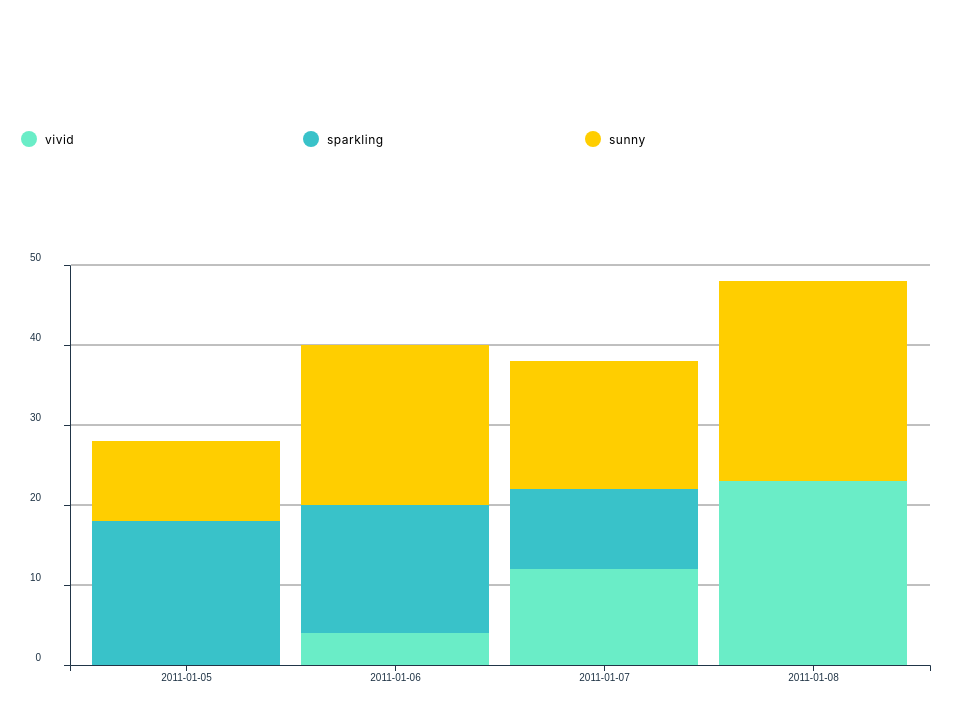
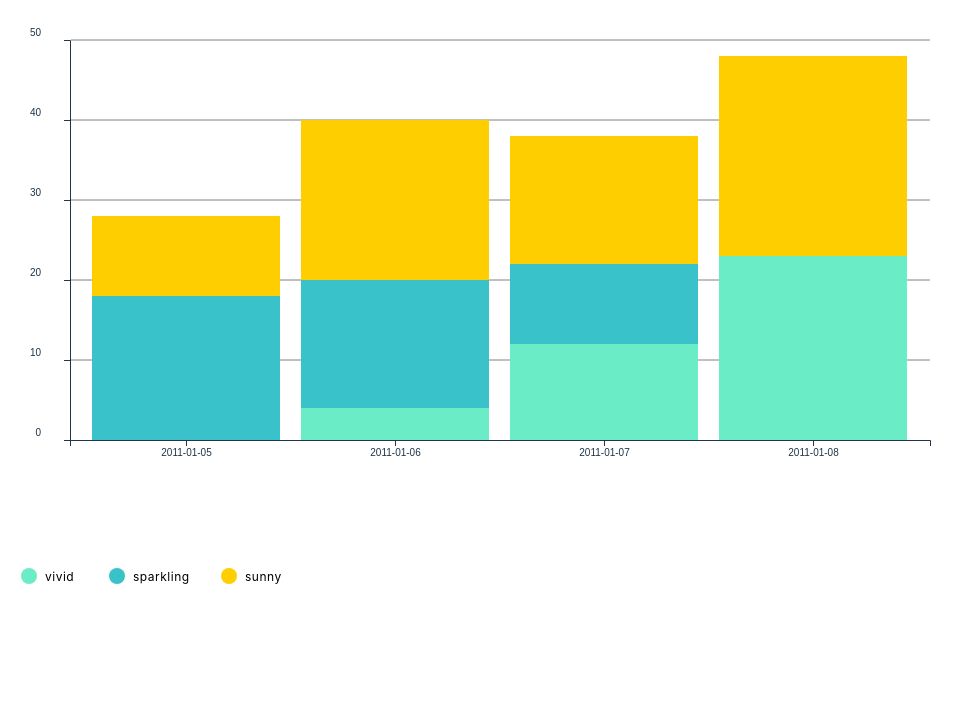
Before and after one commit to qhuy4919/d3-graph, a React (Vite) app: page / in a window 1280 px wide. Shown: the top 720 px of the page, without its empty margins (0-973 px from the left). Built offline with nearby package versions, Linux system fonts and the light colour scheme.

Commit message:
feat: chart tooltip

```diff
--- a/src/component/brite-chart-pattern/bar-graph/builder.tsx
+++ b/src/component/brite-chart-pattern/bar-graph/builder.tsx
@@ -37,6 +37,10 @@ type Margin = {
     left: number;
 };
 
+type D3GraphEvent = 'customMouseOver' |
+    'customMouseOut' |
+    'customMouseMove' |
+    'customClick'
 type D3Selection = Selection<BaseType | SVGSVGElement | SVGTextElement, unknown, null, undefined>;
 
 export class StackedBarSpec {
@@ -71,13 +75,11 @@ export class StackedBarSpec {
     private xAxis: d3Axis.Axis<string | number>;
     private yAxis: d3Axis.Axis<string | number>;
 
-    private aspectRatio: number | null = null;
     private yTickTextYOffset = -8;
     private yTickTextXOffset = -20;
     private locale: string | undefined;
     private yTicks = 5;
     private xTicks = 5;
-    private percentageAxisToMaxRatio = 1;
     private colorScale: d3Scale.ScaleOrdinal<string, unknown, never> | undefined = undefined;
     private categoryColorMap: Record<string, string> = {};
     private ease = d3Ease.easeQuadInOut;
@@ -95,7 +97,6 @@ export class StackedBarSpec {
 
     private baseLine: Selection<SVGLineElement, number, BaseType, unknown>;
     private xAxisPadding = { top: 0, left: 0, bottom: 0, right: 0 };
-    private barOpacity = 0.24;
 
     private chartWidth = this._width - this.margin.left - this.margin.right;
     private chartHeight = this._height - this.margin.top - this.margin.bottom;
@@ -126,6 +127,17 @@ export class StackedBarSpec {
     public getValue(data: StackedBarData) {
         return data[this._valueLabel];
     }
+
+    public getColorScale() {
+        return this.colorScale;
+    }
+
+    public setDispacher(event: D3GraphEvent, callback: () => void) {
+        console.log('this.dispatcher', this.dispatcher);
+        this.dispatcher.on.apply(this.dispatcher, [event, callback]);
+        return this.build;
+    }
+
 
     private getValOrDefaultToZero(value: number) {
         return (isNaN(value) || value < 0) ? 0 : value
@@ -530,22 +542,33 @@ export class StackedBarSpec {
     };
 
     private handleMouseOver(e, d) {
-        console.log('e', e, 'd', d);
         this.dispatcher.call('customMouseOver', e, d, d3Selection.pointer(e));
+    }
+
+    private handelMouseOut(e, d) {
+        this.dispatcher.call('customMouseOut', e, d, d3Selection.pointer(e));
     }
 
     public addMouseEvents() {
         const handleEventfunction = {
             mouseover: this.handleMouseOver.bind(this),
+            mouseout: this.handelMouseOut.bind(this),
         }
+
+        // this.svg
+        //     .on('mouseover', handleEventfunction.mouseover)
+        //     .on('mouseout', handleEventfunction.mouseout)
+
         if (this.svg) {
             this.svg.selectAll('.bar')
                 .on('mouseover', function (d) {
+                    handleEventfunction.mouseover(this, d)
                     select(this)
                         .attr('opacity', '0.75')
                 })
             this.svg.selectAll('.bar')
-            .on('mouseout', function (d) {
+                .on('mouseout', function (d) {
+                    handleEventfunction.mouseout(this, d)
                     select(this)
                         .attr('opacity', '1')
                 })
@@ -582,7 +605,8 @@ export class StackedBarSpec {
 
 export const stackBarBuilder = () => {
     const bar = {};
-    const barChart = new StackedBarSpec(1000);
+    const barChart = new StackedBarSpec(1000)
+
 
     const create = function (element: BaseType,
         data: StackedBarData[],
@@ -592,6 +616,12 @@ export const stackBarBuilder = () => {
         barChart.data = data;
         const chart = barChart.build;
         validateContainer(container);
+        barChart.setDispacher('customMouseOver', (e, d) => {
+            console.log('mouse over', e, d)
+        });
+        barChart.setDispacher('customMouseOut', () => {
+            console.log('mouse out')
+        });
         container.datum(data).call(chart.bind(barChart))
     };
 
--- a/src/component/brite-chart-pattern/bar-graph/stack-bar.tsx
+++ b/src/component/brite-chart-pattern/bar-graph/stack-bar.tsx
@@ -3,6 +3,7 @@ import { useEffect, useRef } from 'react';
 import { stackBarBuilder } from './builder';
 import { Datum } from '../model';
 import { D3Legend } from '../legend';
+import { D3Tooltip } from '../tooltip';
 
 export type D3GraphProps = {
     data?: Datum[],
@@ -61,7 +62,14 @@ export const BarChart = ({
                 data,
                 {},
                 chartInstance.current
-            )
+            );
+
+            console.log(stackBar.update(
+                rootNode.current,
+                data,
+                {},
+                chartInstance.current
+            ));
         }
     }
 
@@ -76,18 +84,18 @@ export const BarChart = ({
     }, []);
 
 
-    // useEffect(() => {
-    //     if (!chartInstance.current) {
-    //         createChart();
-    //     }
-    //     else {
-    //         updateChart();
-    //     }
+    useEffect(() => {
+        if (!chartInstance.current) {
+            createChart();
+        }
+        else {
+            updateChart();
+        }
 
-    //     return () => {
-    //         stackBar.destroy();
-    //     }
-    // }, [data])
+        return () => {
+            stackBar.destroy();
+        }
+    }, [data])
 
 
     useEffect(() => {
@@ -106,7 +114,8 @@ export const BarChart = ({
         <div ref={rootNode}
             className={`group-bar-chart ${chartName}`}
         >
-            <D3Legend
+        </div>
+        <D3Legend
             data={data}
             dataSchema={{
                 nameLabel: 'name',
@@ -114,7 +123,13 @@ export const BarChart = ({
                 valueLabel: 'value',
             }}
         />
-        </div>
-
+        <D3Tooltip
+            data={data}
+            dataSchema={{
+                nameLabel: 'name',
+                stackLabel: 'stack',
+                valueLabel: 'value',
+            }}
+        />
     </>
 }
--- a/src/component/brite-chart-pattern/legend/index.tsx
+++ b/src/component/brite-chart-pattern/legend/index.tsx
@@ -1,14 +1,11 @@
-import { ScaleBand, ScaleOrdinal, scaleOrdinal } from 'd3-scale';
+import { ScaleOrdinal, scaleOrdinal } from 'd3-scale';
 import { Selection, BaseType, select } from 'd3-selection';
-import { useEffect, useLayoutEffect, useRef, useState } from 'react';
-import { DataPrimaryField, Datum } from '../model';
+import { useEffect, useRef } from 'react';
+import { D3GraphContainer, DataPrimaryField, Datum } from '../model';
 import colorHelper from '../color';
-import { svg } from 'd3';
+import { getLineElementMargin, getTextWidth } from '../util';
 export type D3Legend = {
     data: Datum[],
-
-    width?: number
-    height?: number,
     textSize?: number,
     textLetterSpacing?: number,
     markerSize?: number,
@@ -19,12 +16,13 @@ export type D3Legend = {
     isHorizontal?: boolean
 
     //color
-    colorSchema?: string[]
+    colorScale?: ScaleOrdinal<string, unknown, never>
+    colorSchema?: string[],
 
     //data format
     dataSchema: DataPrimaryField
 
-};
+} & Partial<D3GraphContainer>;
 
 
 export const D3Legend = ({
@@ -56,7 +54,6 @@ export const D3Legend = ({
 
     const legendRef = useRef<HTMLDivElement>(null);
 
-    const getStack = (data: Datum) => data[dataSchema.stackLabel];
 
     function reduceData(data: Datum[]) {
         const validateStackField = Object.keys(data[0]).includes(dataSchema.stackLabel);
@@ -87,7 +84,7 @@ export const D3Legend = ({
         const colorScale = scaleOrdinal()
             .range(colorSchema)
             .domain(data.map(x => x[dataSchema.stackLabel]));
-            console.log('colorScale', colorScale.domain());
+
         return colorScale
             .domain()
             .reduce((memo: Record<string, string>, item: string) => {
@@ -96,7 +93,6 @@ export const D3Legend = ({
                 }
                 return memo;
             }, {});
-
     }
 
     function buildLegendGroup(svg?: Selection<SVGSVGElement, unknown, null, undefined>) {
@@ -109,7 +105,6 @@ export const D3Legend = ({
             container
                 .append('g')
                 .classed('legend-group', true);
-            console.log('svg-2', container);
 
             return container;
         };
@@ -125,7 +120,6 @@ export const D3Legend = ({
         svg
             ?.attr('width', width)
             ?.attr('height', height)
-        console.log('svg-1', svg);
 
         return buildLegendGroup(svg);
 
@@ -161,17 +155,15 @@ export const D3Legend = ({
                 .append('g')
                 .classed('legend-entry', true)
                 .attr('data-item', d => d)
-                .attr('transform', function (d) {
+                .attr('transform', function (name) {
                     let horizontalOffset = xOffset,
                         lineHeight = chartHeight / 2,
-                        verticalOffset = lineHeight;
-                    // labelWidth = textHelper.getTextWidth(name, textSize);
+                        verticalOffset = lineHeight,
+                        labelWidth = getTextWidth(name, textSize);
 
-                    xOffset += markerSize + 2 * 1.5 * markerSize + 200;
-                    xOffset += markerSize + 2
+                    xOffset += markerSize + 2 * getLineElementMargin(marginRaito, markerSize) + labelWidth;
                     return `translate(${horizontalOffset},${verticalOffset})`;
                 })
-                .merge(entries)
                 .append('circle')
                 .classed('legend-circle', true)
                 .attr('cx', markerSize / 2)
@@ -209,7 +201,5 @@ export const D3Legend = ({
     }, [])
 
 
-
-
     return <div ref={legendRef} className='legend-container'></div>
 }
--- a/src/component/brite-chart-pattern/model.ts
+++ b/src/component/brite-chart-pattern/model.ts
@@ -9,3 +9,9 @@ export const DataPrimaryField = {
 };
 
 export type DataPrimaryField = typeof DataPrimaryField;
+
+export type D3GraphContainer = {
+    width: number,
+    height: number,
+    margin: {top: number, right: number, bottom: number, left: number},
+}
--- /dev/null
+++ b/src/component/brite-chart-pattern/tooltip/index.tsx
@@ -0,0 +1,61 @@
+import { useEffect, useRef } from "react"
+import { D3GraphContainer, DataPrimaryField, Datum } from "../model"
+import { BaseType, select, Selection } from 'd3-selection';
+
+export type D3Tooltip = {
+    data: Datum[],
+    dataSchema: DataPrimaryField
+
+
+} & Partial<D3GraphContainer>;
+
+export const D3Tooltip = ({
+    data,
+    dataSchema,
+    width = 400,
+    margin = { top: 5, right: 5, bottom: 5, left: 5 },
+
+
+}: D3Tooltip) => {
+    const rootNode = useRef<HTMLDivElement>(null);
+
+    function buildSvg(container: BaseType) {
+        let svg: Selection<SVGSVGElement, unknown, null, undefined> | undefined = undefined;
+        if (!svg) {
+            svg = select(container)
+                .append('svg')
+                .classed('chart-tooltip-svg', true)
+        }
+
+        svg
+            .attr('width', width)
+            .attr('height', 500)
+    };
+
+    function updateTooltip(data: Datum, xPosition: number, yPosition: number) {
+        console.log('data: Datum, xPosition: number, yPosition: number',
+            data, xPosition, yPosition
+        )
+    }
+
+    // function getTooltipPosition([mouseX, mouseY]: [number, number]) {
+
+    // }
+
+    function build(_selection: Selection<HTMLDivElement | null, Datum[], null, undefined>) {
+        _selection.each(function (data) {
+            console.log(data);
+            buildSvg(this)
+        })
+    }
+
+    useEffect(() => {
+        if (data) {
+            build(select(rootNode.current))
+        }
+    }, [])
+
+    return <div ref={rootNode} className='chart-tooltip'>
+
+    </div>
+}
--- a/src/component/brite-chart-pattern/util/index.ts
+++ b/src/component/brite-chart-pattern/util/index.ts
@@ -5,3 +5,26 @@ export const validateContainer = (container: Selection<any, any, null, undefined
         throw Error('A root container is required');
     }
 }
+
+const DEFAULT_TEXT_SIZE = 12;
+const DEFAULT_FONT_STYLE = 'Arial';
+const DEFAULT_TEXT_WIDTH = 100;
+const DEFAULT_MARGIN_RATIO = 0.15;
+const DEFAULT_MARKER_SIZE = 16;
+
+export const getTextWidth = (text: string, fontSize = DEFAULT_TEXT_SIZE, fontstyle = DEFAULT_FONT_STYLE) => {
+    let a = document.createElement('canvas');
+    let b = a.getContext('2d');
+
+    if (b) {
+        b.font = fontSize + 'px ' + fontstyle;
+
+        return b.measureText(text).width
+    };
+
+    return DEFAULT_TEXT_WIDTH
+}
+
+export const getLineElementMargin = (marginRatio = DEFAULT_MARGIN_RATIO, markerSize = DEFAULT_MARKER_SIZE) => {
+    return marginRatio * markerSize;
+}
```
Lines whose indentation alone changed are shown as unchanged.
